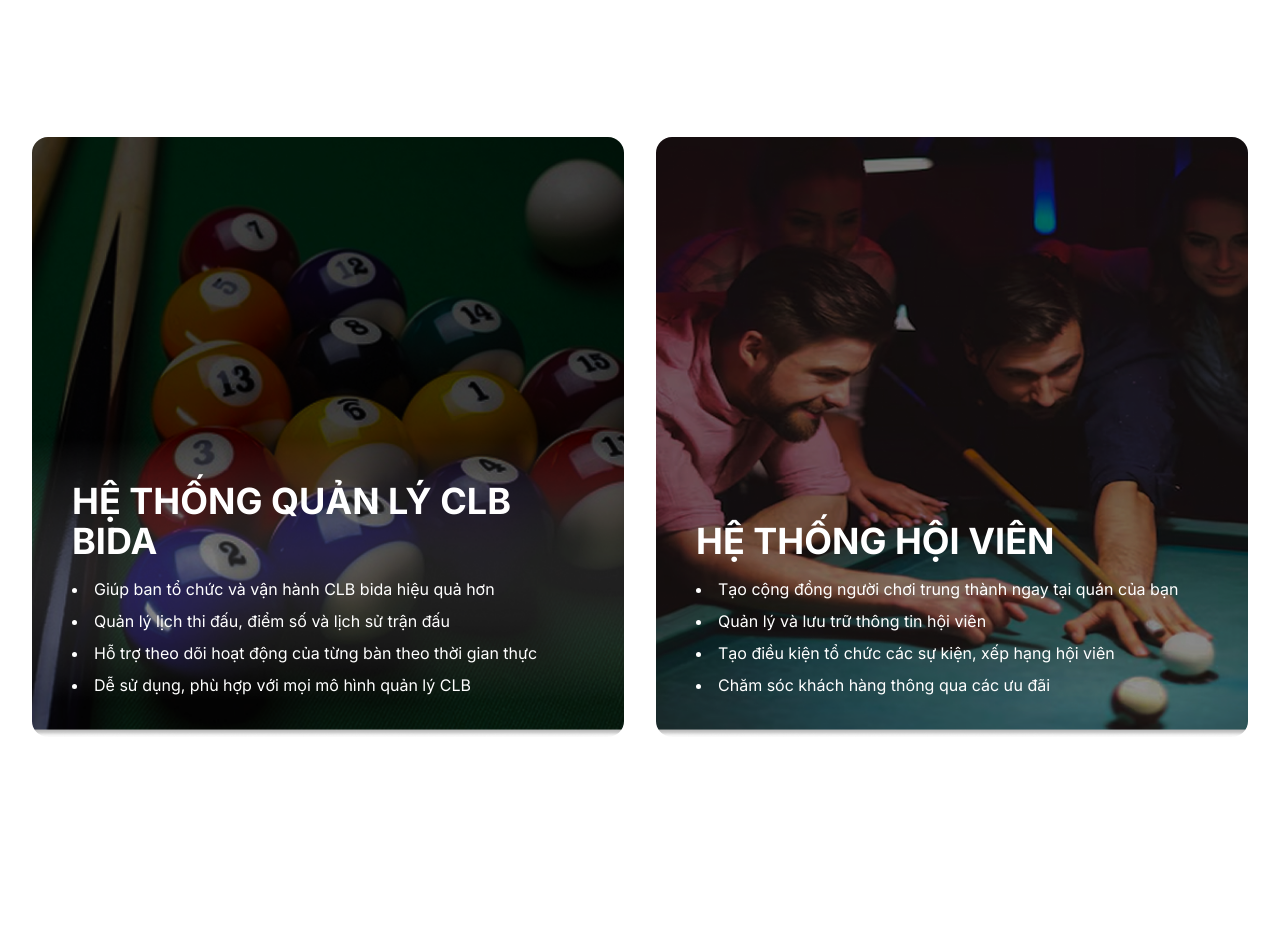
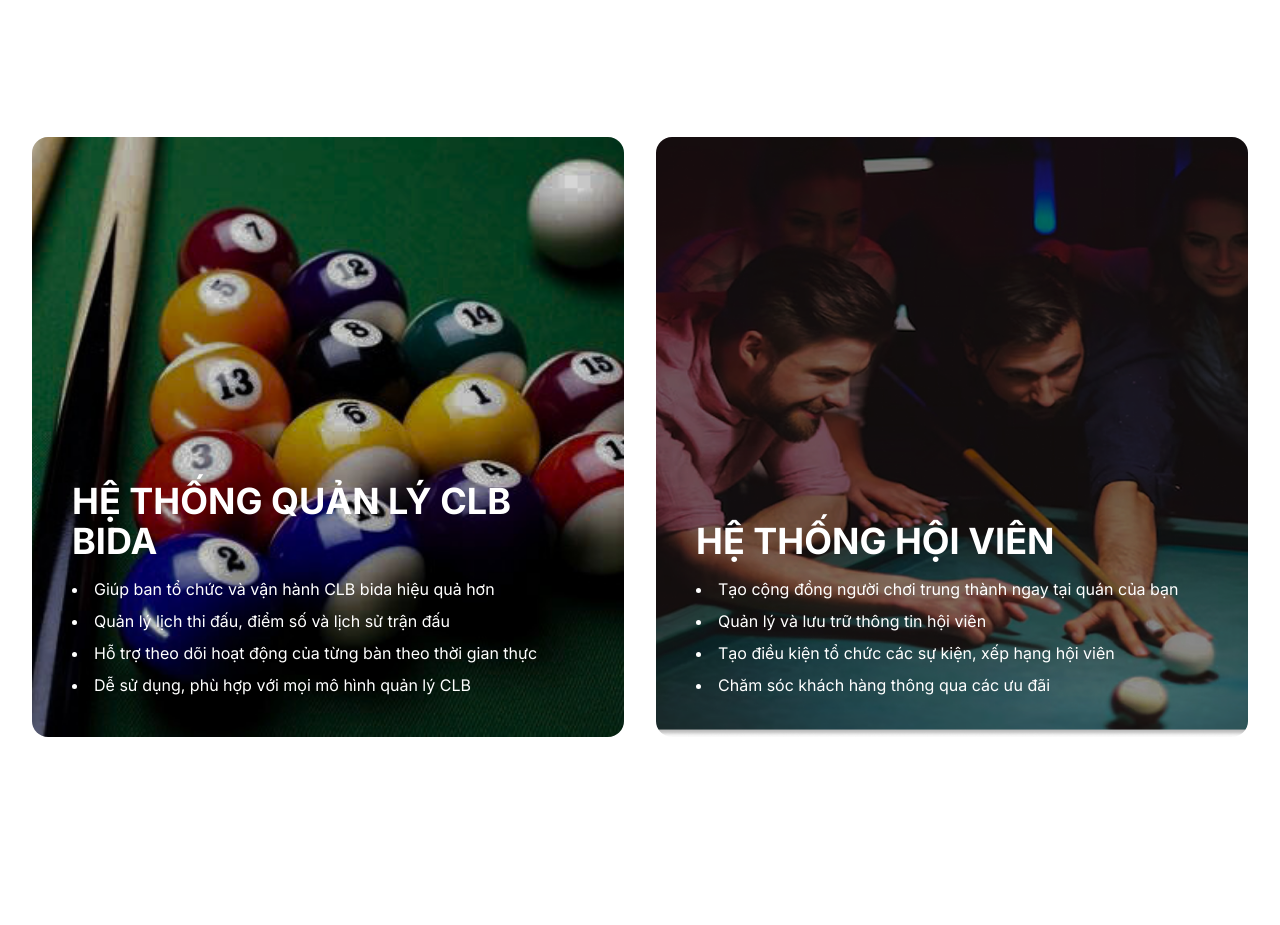
Before and after one commit to trunghoan203/ScoreLens-Frontend, a Next.js app: page / in a window 1280 px wide. Shown: the part 1340-2265 px from the top of the page. Built offline with nearby package versions, Linux system fonts and the light colour scheme.

Commit message:
UI-Home(Update-Image)

```diff
--- a/src/components/landing/FeatureCardsSection.tsx
+++ b/src/components/landing/FeatureCardsSection.tsx
@@ -32,7 +32,7 @@ const features: FeatureCardProps[] = [
       "Hỗ trợ theo dõi hoạt động của từng bàn theo thời gian thực",
       "Dễ sử dụng, phù hợp với mọi mô hình quản lý CLB",
     ],
-    backgroundImage: "/images/clubManagement.png", // Placeholder
+    backgroundImage: "/images/clubManagement.jpg", // Placeholder
   },
   {
     title: "HỆ THỐNG HỘI VIÊN",
```
Also changed, not shown: public/images/ClubManagement.png (deleted), public/images/clubManagement.jpg (added).
